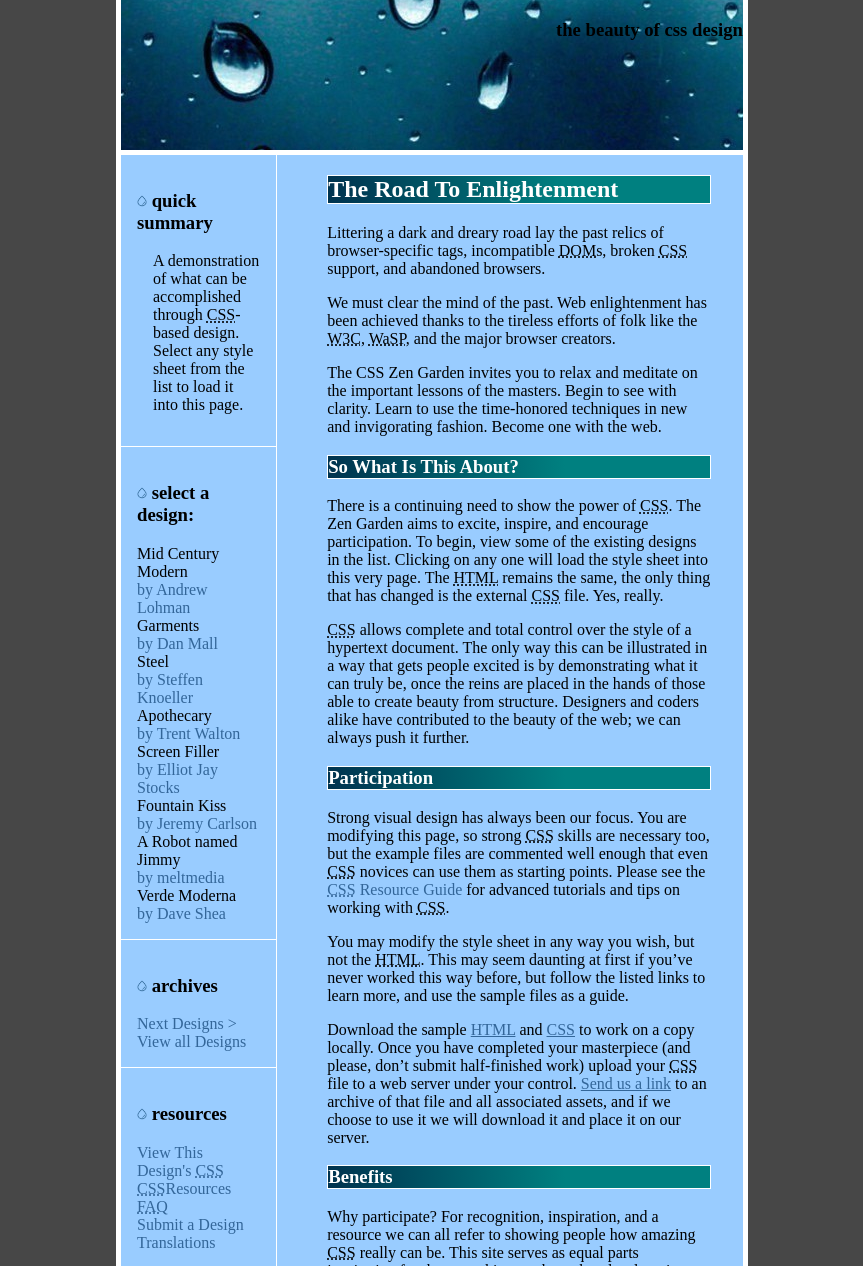
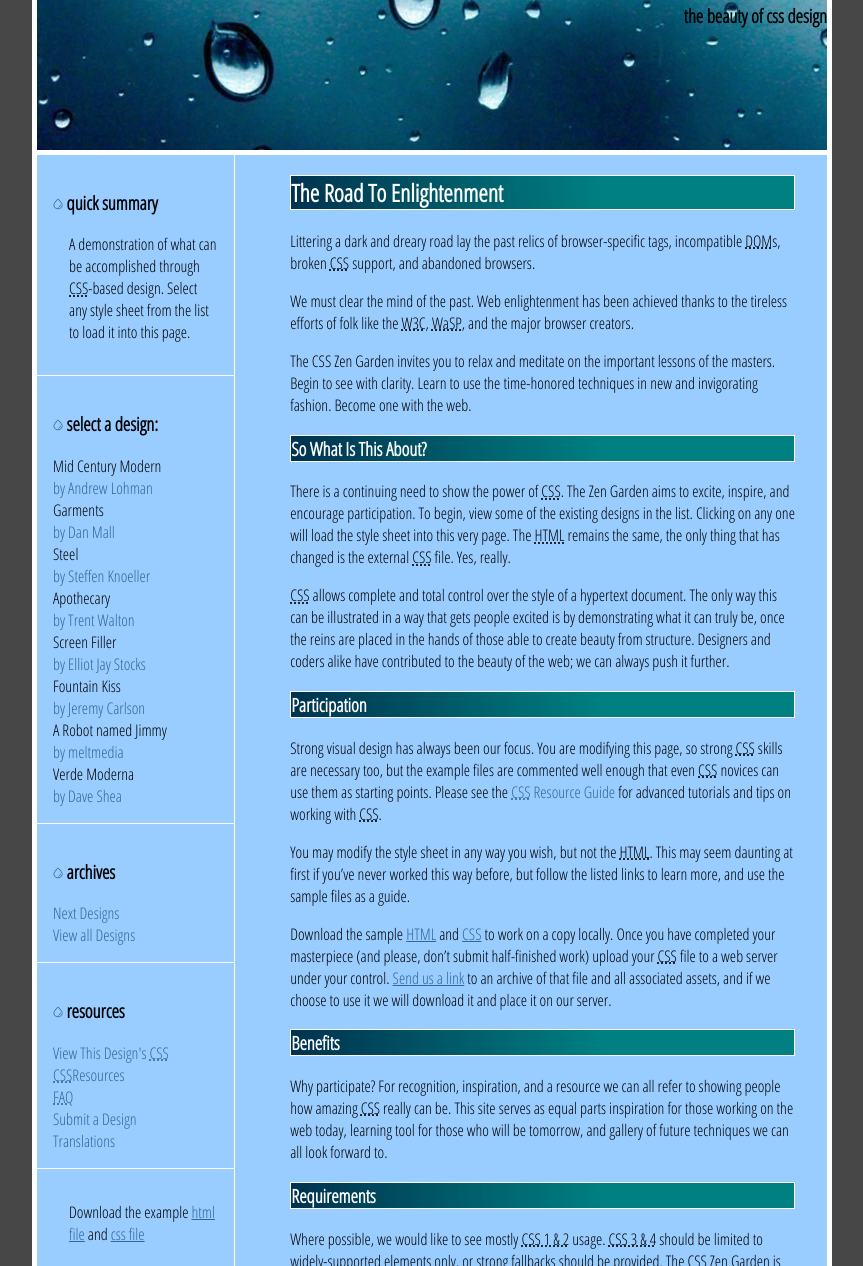
Before and after one commit to ASlayton/gp1, a plain HTML site: page index.html in a window 1280 px wide. Shown: the part 93-1359 px from the top of the page, without its empty margins (208-1071 px from the left). Drawn offline with Linux system fonts and the light colour scheme.

Commit message:
final changes- hover links, font, etc

```diff
--- a/index.html
+++ b/index.html
@@ -3,6 +3,7 @@
   <head>
     <title>CSS ZEN GARDEN 080</title>
     <meta charset="UTF-8">
+    <link href="https://fonts.googleapis.com/css?family=Open+Sans+Condensed:300" rel="stylesheet">
     <link rel="stylesheet" href="main.css">
   </head>
   <body>
@@ -73,8 +74,8 @@
               archives</h3>
             <nav>
               <ul>
-                <li>Next Designs ></li>
-                <li>View all Designs</li>
+                <li><a href="#">Next Designs</a></li>
+                <li><a href="#">View all Designs</a></li>
               </ul>
             </nav>
           </article>
@@ -84,11 +85,11 @@
               resources</h3>
             <nav>
               <ul>
-                <li>View This Design's <abbr title="Cascading Style Sheets">CSS</abbr></li>
-                <li><abbr title="Cascading Style Sheet">CSS</abbr>Resources</li>
-                <li><abbr title="Frequently Asked Questions">FAQ</abbr></li>
-                <li>Submit a Design</li>
-                <li>Translations</li>
+                <li><a href="#">View This Design's <abbr title="Cascading Style Sheets">CSS</abbr></a></li>
+                <li><a href="#"><abbr title="Cascading Style Sheet">CSS</abbr>Resources</a></li>
+                <li><a href=""><abbr title="Frequently Asked Questions">FAQ</abbr></a></li>
+                <li><a href="#">Submit a Design</a></li>
+                <li><a href="#">Translations</a></li>
               </ul>
             </nav>
           </article>
--- a/main.css
+++ b/main.css
@@ -2,6 +2,7 @@
 body {
   background-color: #474747;
   height: 100%;
+    font-family:'Open Sans Condensed', sans-serif;
 }
 
 *{
@@ -11,7 +12,7 @@ body {
 .content-wrapper {
   clear: both;
   background-color: #99ccff;
-  width: 50%;
+  width: 800px;
   margin: 0 auto;
   display: table;
   border-left: 5px solid white;
@@ -62,7 +63,7 @@ li {
 header {
   background-image: url(img/win-rain.jpg);
   background-position: center;
-  width: 50%;
+  width: 800px;
   margin: 0 auto;
   height: 15em;
   border: 5px solid white;
@@ -71,12 +72,11 @@ header {
 header h1, header h3 {
   float: right;
   clear: both;
-
 }
 
 header h1 {
   color: white;
-  marign-bottom: 0;
+  margin-bottom: 0;
 }
 
 header h3 {
@@ -110,6 +110,10 @@ a{
   color: #369;
 }
 
+a:hover {
+  color: white;
+}
+
 footer nav a {
   color: white;
 }
```
